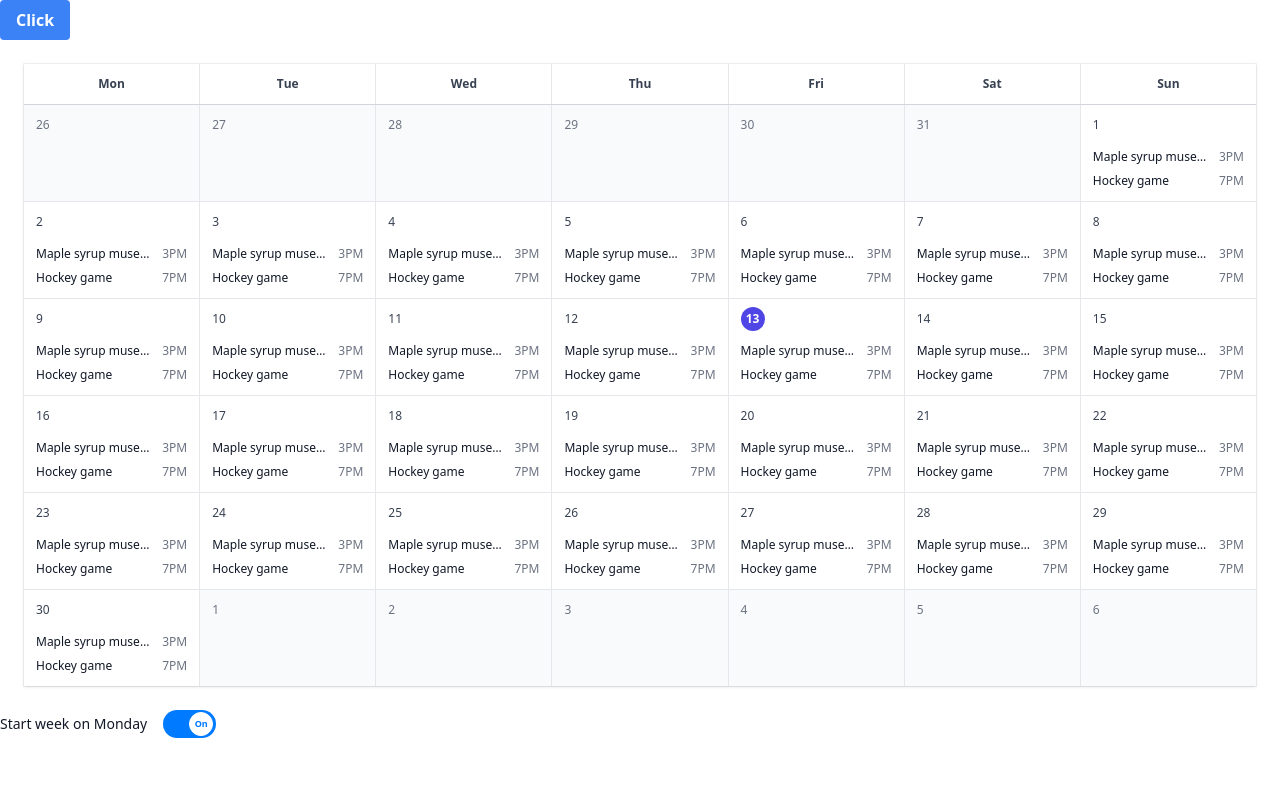
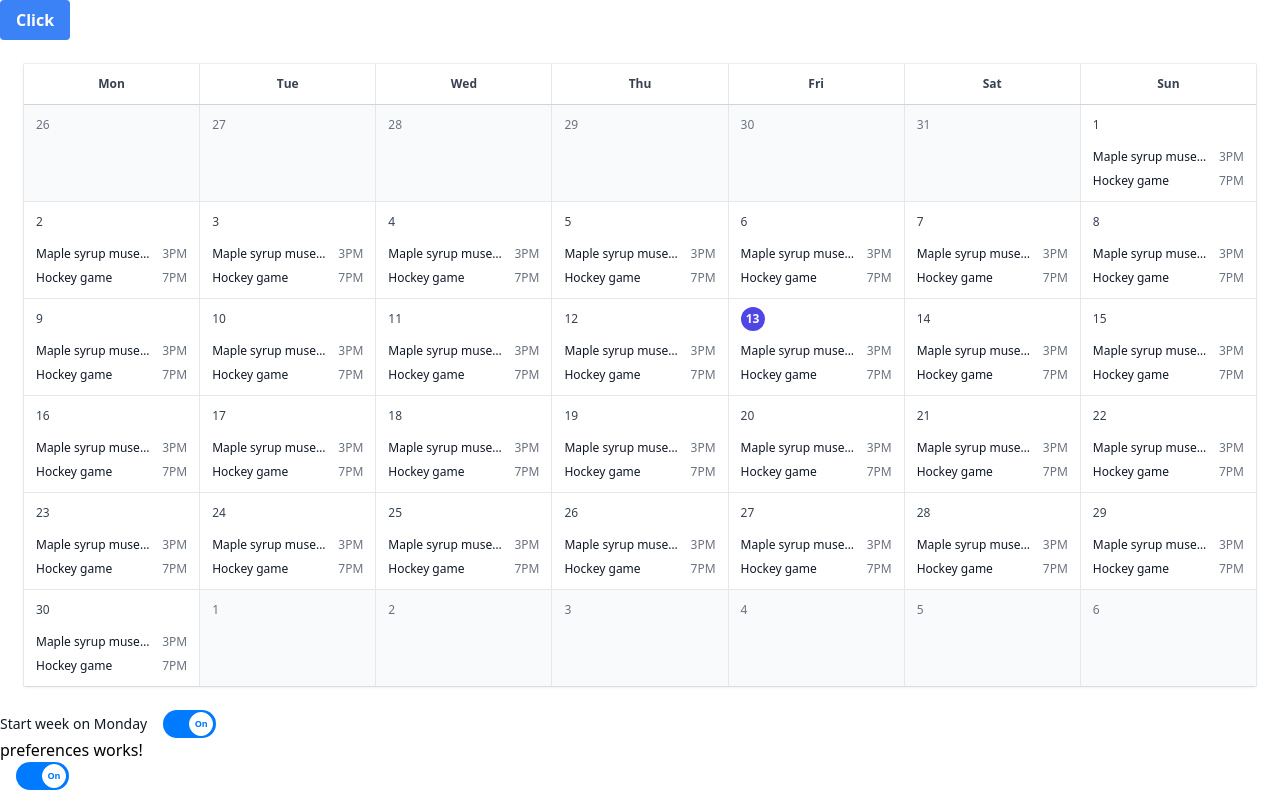
Before and after one commit to emPeeGee/sync-my-time, an Angular app: page / in a window 1280 px wide. Built offline with nearby package versions, Linux system fonts and the light colour scheme.

Commit message:
✨ feat: create user preferences view and service

```diff
--- a/src/app/app.component.html
+++ b/src/app/app.component.html
@@ -1,4 +1,5 @@
 <smt-button text="Click" />
 <smt-calendar />
 <smt-switch label="Start week on Monday" [(checked)]="startOnMonday" />
+<smt-preferences></smt-preferences>
 <router-outlet />
--- /dev/null
+++ b/src/app/core/services/preferences.service.ts
@@ -0,0 +1,30 @@
+import { Injectable } from '@angular/core';
+import { BehaviorSubject } from 'rxjs';
+import { Preferences } from '../../shared/models/user.model';
+
+@Injectable({
+  providedIn: 'root',
+})
+export class PreferencesService {
+  private preferences = new BehaviorSubject<Preferences>({
+    startOnMonday: true,
+  });
+
+  preferences$ = this.preferences.asObservable();
+
+  updatePreferences(key: keyof Preferences, value: any) {
+    const currentSettings = this.preferences.getValue();
+    currentSettings[key] = value;
+    this.preferences.next(currentSettings);
+  }
+
+  getPreference(key: keyof Preferences): any {
+    return this.preferences.getValue()[key];
+  }
+
+  resetSettings() {
+    this.preferences.next({
+      startOnMonday: true,
+    });
+  }
+}
--- /dev/null
+++ b/src/app/features/user/components/preferences/preferences.component.html
@@ -0,0 +1,4 @@
+<p>preferences works!</p>
+<smt-switch
+  [checked]="preferences.startOnMonday"
+  (checkedChange)="updatePreference('startOnMonday', $event)"></smt-switch>
--- /dev/null
+++ b/src/app/features/user/components/preferences/preferences.component.ts
@@ -0,0 +1,28 @@
+import { Component, inject, OnInit } from '@angular/core';
+import { SwitchComponent } from '../../../../shared/components/switch/switch.component';
+import { PreferencesService } from '../../../../core/services/preferences.service';
+import { Preferences } from '../../../../shared/models/user.model';
+
+@Component({
+  selector: 'smt-preferences',
+  standalone: true,
+  imports: [SwitchComponent],
+  templateUrl: './preferences.component.html',
+  styleUrl: './preferences.component.css',
+})
+export class PreferencesComponent implements OnInit {
+  preferences: Preferences = {} as Preferences;
+  userPreferencesService = inject(PreferencesService);
+
+  ngOnInit() {
+    this.userPreferencesService.preferences$.subscribe(p => {
+      this.preferences = p;
+      console.log('Info got changed to: ', p);
+    });
+  }
+
+  updatePreference(key: keyof Preferences, value: any) {
+    console.log(key, value);
+    this.userPreferencesService.updatePreferences(key, value);
+  }
+}
--- /dev/null
+++ b/src/app/shared/models/user.model.ts
@@ -0,0 +1,3 @@
+export interface Preferences {
+  startOnMonday: boolean;
+}
```
Also changed, not shown: src/app/app.component.ts (+8 -1 lines), src/app/features/user/components/preferences/preferences.component.css (added), 2 other files (tests, documents, lock files or other folders).
